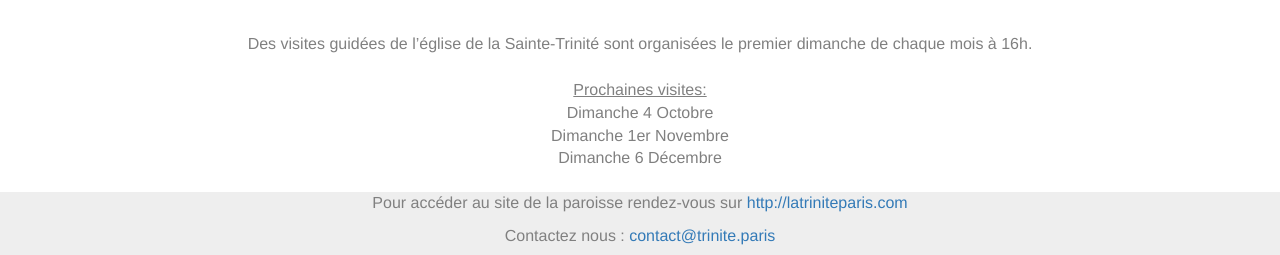
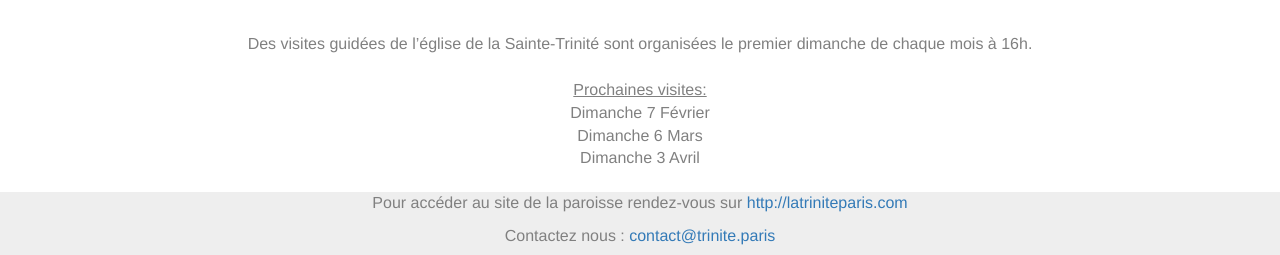
Before and after one commit to m-lce/rlt, a Jekyll site: the page built from visiter.html, in a window 1280 px wide and 1026 px high. Shown: the part 768-1023 px from the top of the window. Built offline with Jekyll 4.4.1, drawn with Linux system fonts in a browser that asks for light colours; nearby versions of some CDN libraries.

Commit message:
change visits date

```diff
--- a/_data/visiter_txt.yml
+++ b/_data/visiter_txt.yml
@@ -1,2 +1,2 @@
 title1: Visites guidées
-text1: "Des visites guidées de l’église de la Sainte-Trinité sont organisées le premier dimanche de chaque mois à 16h. <br> <br> <u> Prochaines visites: </u> <br> Dimanche 4 Octobre <br> Dimanche 1er Novembre <br> Dimanche 6 Décembre"
+text1: "Des visites guidées de l’église de la Sainte-Trinité sont organisées le premier dimanche de chaque mois à 16h. <br> <br> <u> Prochaines visites: </u> <br> Dimanche 7 Février <br> Dimanche 6 Mars <br> Dimanche 3 Avril"
```
